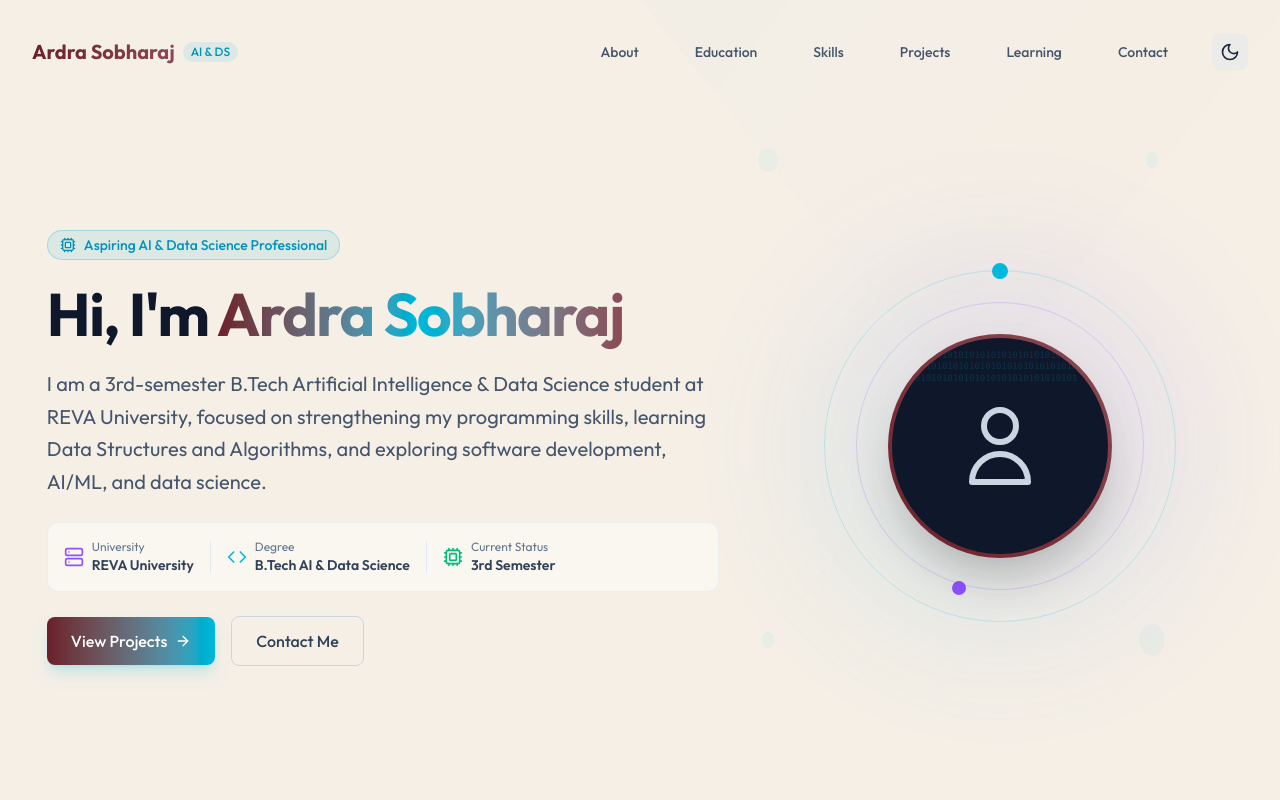
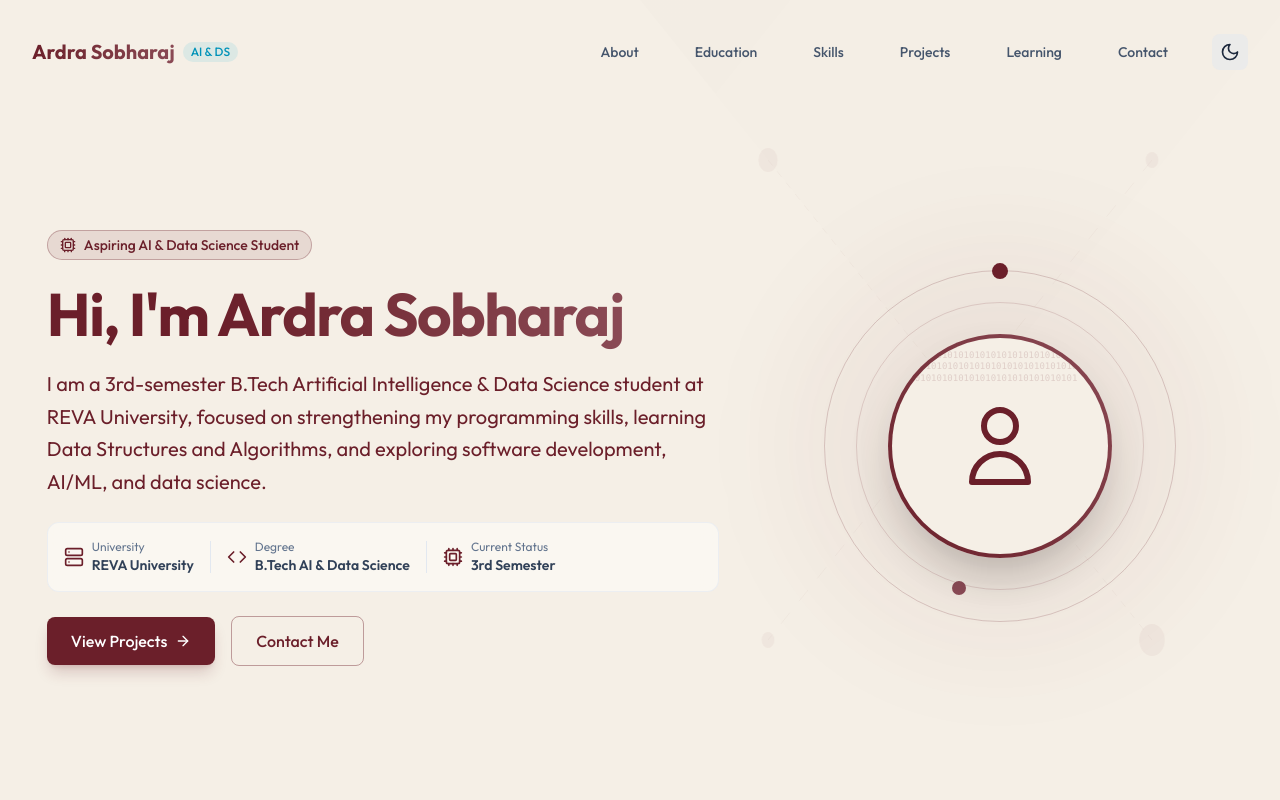
Before and after one commit to Ardra-Sobharaj/portfolio, a React (Vite) app: page / in a window 1280 px wide. Shown: the top 800 px of the page. Built offline with nearby package versions, Linux system fonts and the light colour scheme.

Commit message:
Update Hero section theme

```diff
--- a/src/components/Hero.tsx
+++ b/src/components/Hero.tsx
@@ -2,11 +2,11 @@ import { ArrowRight, Code, Cpu, Server } from 'lucide-react';
 
 export function Hero() {
   return (
-    <section className="relative min-h-screen flex items-center justify-center pt-24 overflow-hidden bg-light-bg dark:bg-dark-bg transition-colors duration-300">
+    <section className="relative min-h-screen flex items-center justify-center pt-24 overflow-hidden bg-light-bg">
       {/* Background visual graphics */}
-      <div className="absolute inset-0 z-0 opacity-40 dark:opacity-30">
+      <div className="absolute inset-0 z-0 opacity-40">
         <svg
-          className="absolute right-0 top-0 w-full md:w-1/2 h-full max-h-[800px] text-cyan-500/10 dark:text-cyan-400/5"
+          className="absolute right-0 top-0 w-full md:w-1/2 h-full max-h-[800px] text-[#6B1F2A]/10"
           viewBox="0 0 100 100"
           preserveAspectRatio="none"
         >
@@ -32,26 +32,26 @@ export function Hero() {
       <div className="relative z-10 max-w-7xl mx-auto px-4 sm:px-6 lg:px-8 text-center md:text-left grid grid-cols-1 md:grid-cols-12 gap-12 items-center">
         {/* Left column: Typography & Details */}
         <div className="md:col-span-7 space-y-6">
-          <div className="inline-flex items-center space-x-2 px-3 py-1 rounded-full border border-cyan-500/30 bg-cyan-500/10 text-cyan-600 dark:text-cyan-400 text-sm font-medium">
+          <div className="inline-flex items-center space-x-2 px-3 py-1 rounded-full border border-[#6B1F2A]/30 bg-[#6B1F2A]/10 text-[#6B1F2A] text-sm font-medium">
             <Cpu className="w-4 h-4 animate-spin-slow" />
-            <span>Aspiring AI & Data Science Professional</span>
+            <span>Aspiring AI & Data Science Student</span>
           </div>
 
-          <h1 className="text-4xl sm:text-5xl lg:text-6xl font-bold tracking-tight text-slate-900 dark:text-white">
+          <h1 className="text-4xl sm:text-5xl lg:text-6xl font-bold tracking-tight text-[#6B1F2A]">
             Hi, I'm{' '}
-            <span className="bg-gradient-to-r from-primary-cyan via-cyan-500 to-primary-violet bg-clip-text text-transparent">
+            <span className="bg-gradient-to-r from-[#6B1F2A] to-[#8A4A55] bg-clip-text text-transparent">
               Ardra Sobharaj
             </span>
           </h1>
 
-          <p className="text-lg sm:text-xl text-slate-600 dark:text-slate-300 max-w-2xl leading-relaxed">
+         <p className="text-lg sm:text-xl text-[#6B1F2A] max-w-2xl leading-relaxed">
             I am a 3rd-semester B.Tech Artificial Intelligence & Data Science student at REVA University, focused on strengthening my programming skills, learning Data Structures and Algorithms, and exploring software development, AI/ML, and data science.
           </p>
 
           {/* Quick Academic Card */}
           <div className="p-4 rounded-xl border border-slate-200/60 dark:border-slate-800/60 bg-light-card dark:bg-dark-card glass flex flex-wrap gap-4 items-center justify-around md:justify-start">
             <div className="flex items-center space-x-2 text-slate-700 dark:text-slate-200">
-              <Server className="w-5 h-5 text-violet-500" />
+              <Server className="w-5 h-5 text-[#6B1F2A]" />
               <div>
                 <div className="text-xs text-slate-500">University</div>
                 <div className="text-sm font-semibold">REVA University</div>
@@ -59,7 +59,7 @@ export function Hero() {
             </div>
             <div className="h-8 w-px bg-slate-200 dark:bg-slate-800 hidden sm:block"></div>
             <div className="flex items-center space-x-2 text-slate-700 dark:text-slate-200">
-              <Code className="w-5 h-5 text-cyan-500" />
+              <Code className="w-5 h-5 text-[#6B1F2A]" />
               <div>
                 <div className="text-xs text-slate-500">Degree</div>
                 <div className="text-sm font-semibold">B.Tech AI & Data Science</div>
@@ -67,7 +67,7 @@ export function Hero() {
             </div>
             <div className="h-8 w-px bg-slate-200 dark:bg-slate-800 hidden sm:block"></div>
             <div className="flex items-center space-x-2 text-slate-700 dark:text-slate-200">
-              <Cpu className="w-5 h-5 text-emerald-500" />
+              <Cpu className="w-5 h-5 text-[#6B1F2A]" />
               <div>
                 <div className="text-xs text-slate-500">Current Status</div>
                 <div className="text-sm font-semibold">3rd Semester</div>
@@ -79,14 +79,14 @@ export function Hero() {
           <div className="flex flex-col sm:flex-row items-center justify-center md:justify-start gap-4">
             <a
               href="#projects"
-              className="w-full sm:w-auto inline-flex items-center justify-center px-6 py-3 rounded-lg bg-gradient-to-r from-primary-cyan to-cyan-500 text-white font-medium hover:opacity-90 transition-opacity shadow-lg shadow-cyan-500/20"
+              className="w-full sm:w-auto inline-flex items-center justify-center px-6 py-3 rounded-lg bg-[#6B1F2A] text-white font-medium hover:bg-[#4A1720] transition-colors shadow-lg shadow-[#6B1F2A]/20"
             >
               <span>View Projects</span>
               <ArrowRight className="w-4 h-4 ml-2" />
             </a>
             <a
               href="#contact"
-              className="w-full sm:w-auto inline-flex items-center justify-center px-6 py-3 rounded-lg border border-slate-300 dark:border-slate-700 text-slate-700 dark:text-slate-200 font-medium hover:bg-slate-100 dark:hover:bg-slate-800/50 transition-colors"
+              className="w-full sm:w-auto inline-flex items-center justify-center px-6 py-3 rounded-lg border border-[#6B1F2A]/40 text-[#6B1F2A] font-medium hover:bg-[#6B1F2A]/10"
             >
               Contact Me
             </a>
@@ -97,24 +97,24 @@ export function Hero() {
         <div className="md:col-span-5 flex justify-center">
           <div className="relative w-72 h-72 sm:w-80 sm:h-80 md:w-96 md:h-96 animate-float">
             {/* Visual AI themed circle/network representation */}
-            <div className="absolute inset-0 rounded-full bg-gradient-to-tr from-cyan-500/20 to-violet-500/20 blur-3xl opacity-60"></div>
-            <div className="absolute inset-4 rounded-full border border-cyan-500/20 dark:border-cyan-500/10 flex items-center justify-center animate-spin-slow">
-              <div className="w-4 h-4 rounded-full bg-cyan-500 absolute -top-2 left-1/2 -ml-2"></div>
+            <div className="absolute inset-0 rounded-full bg-[#6B1F2A]/10 blur-3xl opacity-60"></div>
+            <div className="absolute inset-4 rounded-full border border-[#6B1F2A]/20 flex items-center justify-center animate-spin-slow">
+              <div className="w-4 h-4 rounded-full bg-[#6B1F2A] absolute -top-2 left-1/2 -ml-2"></div>
             </div>
-            <div className="absolute inset-12 rounded-full border border-violet-500/20 dark:border-violet-500/10 flex items-center justify-center animate-reverse-spin">
-              <div className="w-3.5 h-3.5 rounded-full bg-violet-500 absolute -bottom-1.5 left-1/3"></div>
+            <div className="absolute inset-12 rounded-full border border-[#8A4A55]/20 flex items-center justify-center animate-reverse-spin">
+              <div className="w-3.5 h-3.5 rounded-full bg-[#8A4A55] absolute -bottom-1.5 left-1/3"></div>
             </div>
 
             {/* The Central Profile Placeholder / Abstract Shape */}
-            <div className="absolute inset-20 rounded-full bg-gradient-to-tr from-primary-cyan to-primary-violet p-1 shadow-2xl">
-              <div className="w-full h-full rounded-full bg-slate-900 flex items-center justify-center text-white overflow-hidden relative">
+            <div className="absolute inset-20 rounded-full bg-gradient-to-tr from-[#6B1F2A] to-[#8A4A55] p-1 shadow-2xl">
+              <div className="w-full h-full rounded-full bg-[#F5EFE6] flex items-center justify-center text-[#6B1F2A] overflow-hidden relative">
                 {/* AI / DS Binary background visual */}
-                <div className="absolute inset-0 opacity-15 font-mono text-[9px] leading-tight select-none pointer-events-none break-all p-3 text-cyan-400">
+                <div className="absolute inset-0 opacity-15 font-mono text-[9px] leading-tight select-none pointer-events-none break-all p-3 text-[#6B1F2A]">
                   010101010101010101010101010101010101010101010101010101010101010101010101010101010101010101010101010101
                 </div>
                 {/* Visual Avatar Representation */}
                 <svg
-                  className="w-24 h-24 text-slate-300 relative z-10"
+                  className="w-24 h-24 text-[#6B1F2A] relative z-10"
                   fill="none"
                   stroke="currentColor"
                   viewBox="0 0 24 24"
```
